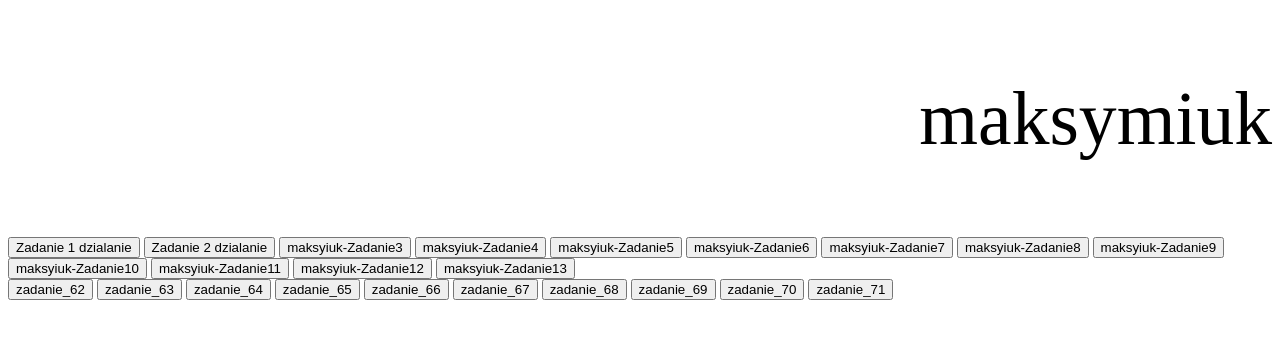
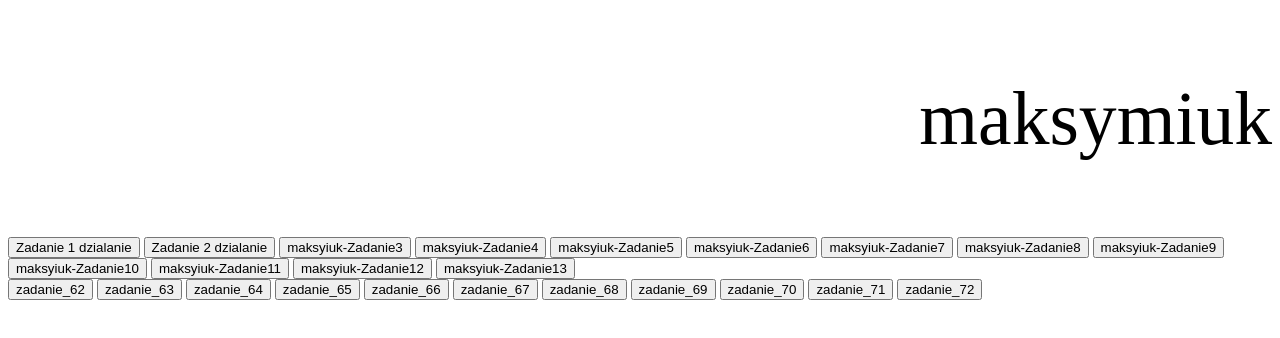
Before and after one commit to C1o1s/3cos, a plain HTML site: page index.html in a window 1280 px wide. Drawn offline with Linux system fonts and the light colour scheme.

Commit message:
Update index.html

```diff
--- a/index.html
+++ b/index.html
@@ -46,6 +46,7 @@
          <input type="button" value="zadanie_69" onclick="WinOpen('zadanie_maks_69.html')">
          <input type="button" value="zadanie_70" onclick="WinOpen('zadanie_maks_70.html')">
          <input type="button" value="zadanie_71" onclick="WinOpen('zadanie_maks_71.html')">
+        <input type="button" value="zadanie_72" onclick="WinOpen('zadanie_maks_72.html')">
     </form>
     <!-- Kacper maksymiuk 3F-->
 </body>
```
